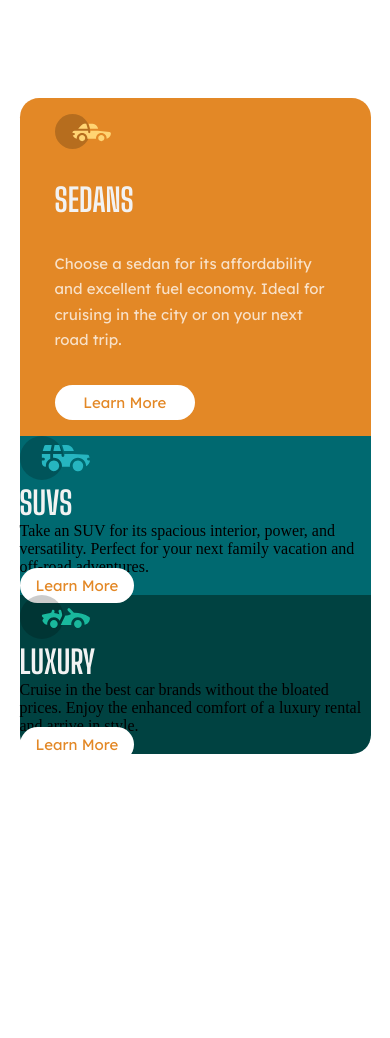
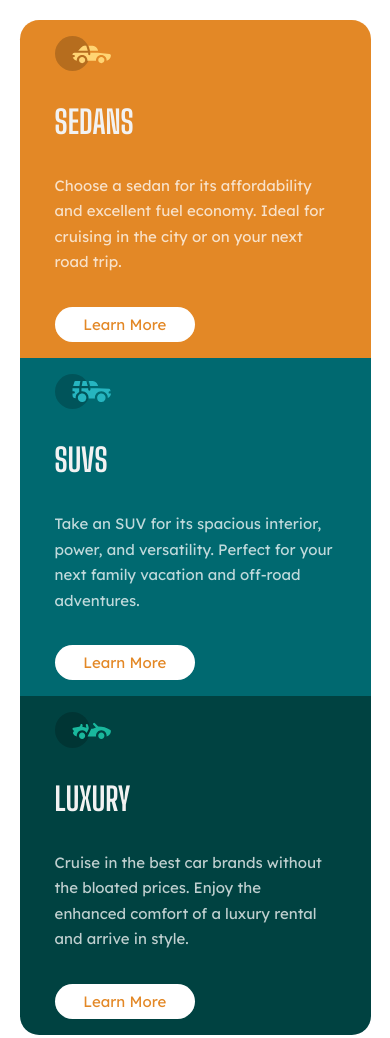
Before and after one commit to Afeez-Ola/3-column-preview-card-component-main, a plain HTML site: page index.html in a window 390 px wide. Before the commit the page ends 851 px from the top, so only its background shows below. Drawn offline with Linux system fonts and the light colour scheme.

Commit message:
done with the mobile

```diff
--- a/css/styles.css
+++ b/css/styles.css
@@ -75,7 +75,7 @@ button {
     width: 90%;
     display: grid;
     /* margin: auto; */
-    margin: 25% auto;
+    margin: 5% auto;
     grid-template-areas: 'sedans''suvs''luxury';
 }
 
@@ -85,7 +85,7 @@ button {
     margin: auto;
 }
 
-.sedan_props {
+.div_props {
     display: flex;
     flex-direction: column;
     gap: 2rem;
@@ -124,7 +124,6 @@ button {
 @media (min-width: 50rem) {
     .template-grid {
         max-width: 70%;
-        /* margin: 25% auto; */
         grid-template-areas: 'sedans''suvs''luxury';
     }
 }
--- a/index.html
+++ b/index.html
@@ -20,7 +20,7 @@
         <div class="templates">
             <div class="sedan">
 
-                <div class="sedan_props">
+                <div class="sedan_props div_props">
                     <img class="image_width " src="/images/icon-sedans.svg" alt="icon-sedans">
                     <h2 class="big-shoulders-display  ">Sedans</h2>
                     <p class="lexend-deca ">Choose a sedan for its affordability and excellent fuel economy. Ideal for cruising in the city or on your next road trip.</p>
@@ -31,20 +31,22 @@
 
             </div>
             <div class="suvs">
-                <div class="suv_props">
+                <div class="suv_props div_props">
                     <img class="image_width " src="images/icon-suvs.svg" alt="icon-suvs">
                     <h2 class="big-shoulders-display">SUVS</h2>
-                    <p>Take an SUV for its spacious interior, power, and versatility. Perfect for your next family vacation and off-road adventures.</p>
+                    <p class="lexend-deca ">Take an SUV for its spacious interior, power, and versatility. Perfect for your next family vacation and off-road adventures.</p>
+                    <a class="learn_more" href="#">Learn More</a>
+
                 </div>
-                <a class="learn_more" href="#">Learn More</a>
             </div>
             <div class="luxury">
-                <div class="luxury_props">
+                <div class="luxury_props div_props">
                     <img class="image_width " src="images/icon-luxury.svg" alt="icon-luxury">
-                    <h2 class="big-shoulders-display uppercase">Luxury</h2>
-                    <p>Cruise in the best car brands without the bloated prices. Enjoy the enhanced comfort of a luxury rental and arrive in style.</p>
+                    <h2 class="big-shoulders-display  uppercase">Luxury</h2>
+                    <p class="lexend-deca ">Cruise in the best car brands without the bloated prices. Enjoy the enhanced comfort of a luxury rental and arrive in style.</p>
+                    <a class="learn_more" href="#">Learn More</a>
                 </div>
-                <a class="learn_more" href="#">Learn More</a>
+
             </div>
         </div>
     </main>
```
